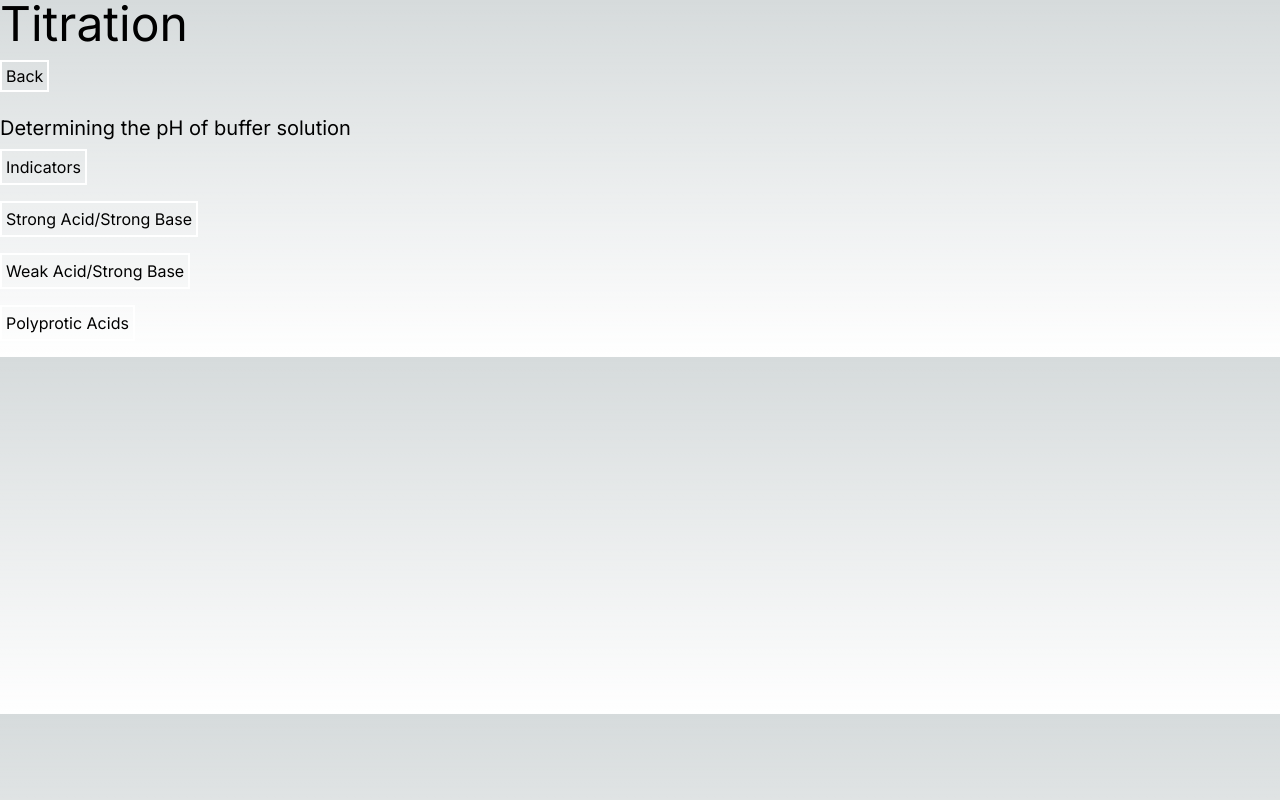
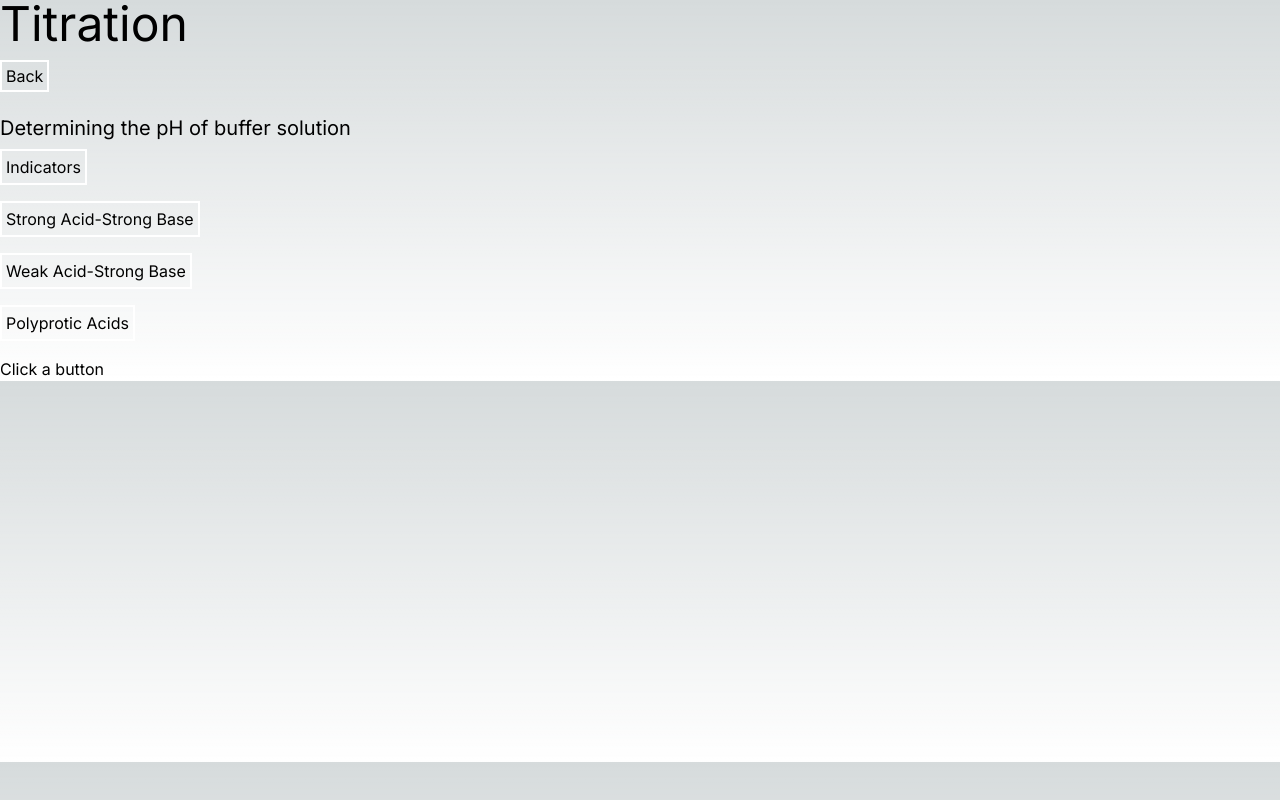
Before and after one commit to polyqubit/polyqubit.github.io, a Next.js app: page /titration in a window 1280 px wide. Built offline with nearby package versions, Linux system fonts and the light colour scheme.

Commit message:
titration using state

```diff
--- /dev/null
+++ b/app/titration/data.tsx
@@ -0,0 +1,17 @@
+export const list: {text: string}[] = [
+    {
+        "text": "Click a button"
+    },
+    {
+        "text": "Indication"
+    },
+    {
+        "text": "SAcid-SBase"
+    },
+    {
+        "text": "WAcid-Sbase"
+    },
+    {
+        "text": "Polyumbrial"
+    },
+]
--- a/app/titration/page.tsx
+++ b/app/titration/page.tsx
@@ -1,7 +1,17 @@
+'use client'
+
 import Image from "next/image";
 import Link from "next/link";
+import { useState } from "react";
+import { list } from "./data";
 
 export default function Home() {
+    const [num, setNum] = useState(0);
+    function handleClick(n:number) {
+        setNum(n);
+        // console.log(num);
+    }
+    let current = list[num];
     return (
         <main>
             <p className="text-5xl h-16">Titration</p>
@@ -13,18 +23,21 @@ export default function Home() {
             </p>
             <ul>
                 <li>
-                    <button className="button">Indicators</button>
+                    <button onClick={()=>handleClick(1)} className="button">Indicators</button>
                 </li>
                 <li>
-                    <button className="button">Strong Acid/Strong Base</button>
+                    <button onClick={()=>handleClick(2)} className="button">Strong Acid-Strong Base</button>
                 </li>
                 <li>
-                    <button className="button">Weak Acid/Strong Base</button>
+                    <button onClick={()=>handleClick(3)} className="button">Weak Acid-Strong Base</button>
                 </li>
                 <li>
-                    <button className="button">Polyprotic Acids</button>
+                    <button onClick={()=>handleClick(4)} className="button">Polyprotic Acids</button>
                 </li>
             </ul>
+            <p>
+                {current.text}
+            </p>
         </main>
     );
 }
--- /dev/null
+++ b/components/button.tsx
@@ -0,0 +1,5 @@
+export default function Button() {
+    return (
+        <text>{"\n"}</text>
+    );
+}
```
